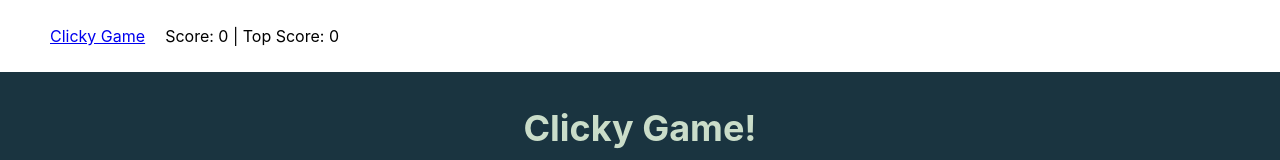
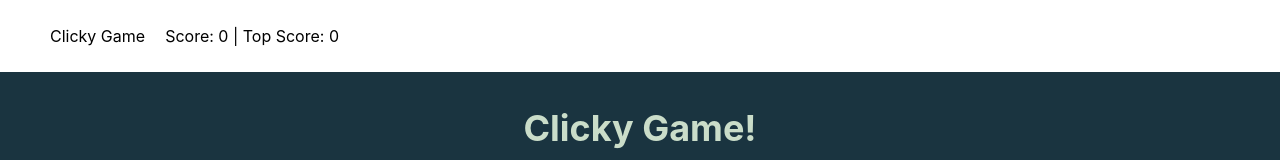
Before and after one commit to wynnc/clickyGame, a React (Create React App) app: page / in a window 1280 px wide. Shown: the top 160 px of the page. Built offline with nearby package versions, Linux system fonts and the light colour scheme.

Commit message:
removed reference to clicky game in nav bar

```diff
--- a/src/components/Nav/index.js
+++ b/src/components/Nav/index.js
@@ -6,7 +6,7 @@ function Nav(props) {
     <nav className="navbar">
       <ul>
         <li>
-          <a href="public.env.PUBLIC_URL/">Clicky Game</a>
+          <div>Clicky Game</div>
         </li>
         {/* <NavMessage score={props.score} topScore={props.topScore} /> */}
         <li>
```
